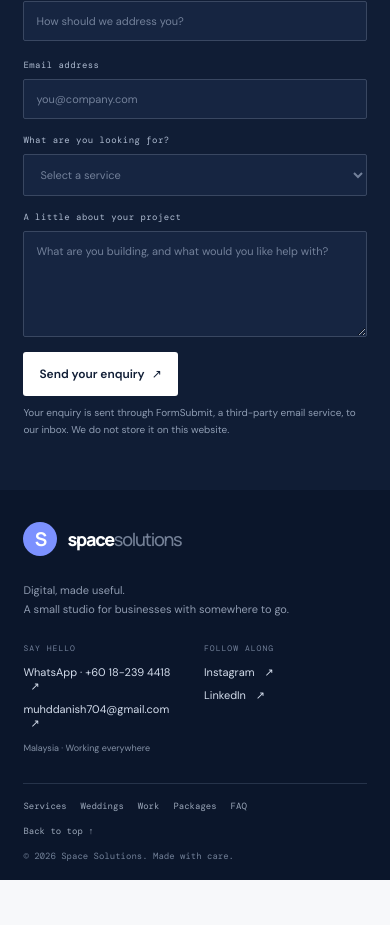
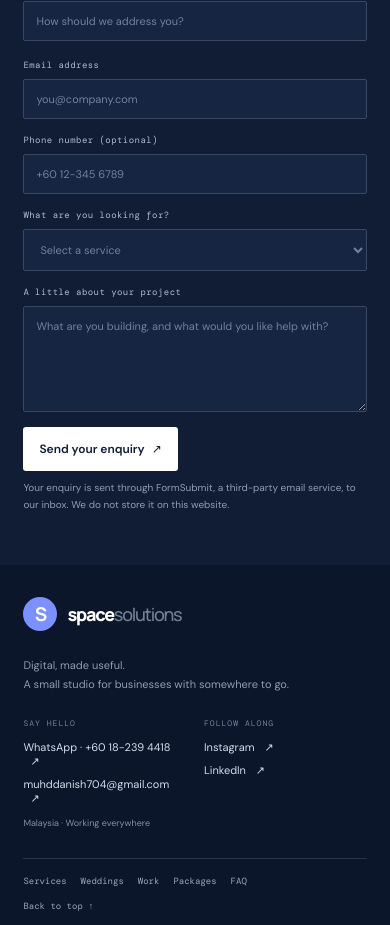
Before and after one commit to Multi-G3n/SpaceSolutions, a React (Vite) app: page / in a window 390 px wide. Shown: the part 9371-10296 px from the top of the page. Before the commit the page ends 10251 px from the top, so only its background shows below. Built offline with nearby package versions, Linux system fonts and the light colour scheme.

Commit message:
Add optional phone number to enquiries

```diff
--- a/src/App.tsx
+++ b/src/App.tsx
@@ -92,6 +92,7 @@ function ContactForm() {
   return <>
     <form className="contact-form" onSubmit={handleSubmit}>
       <div className="form-row"><label>Your name<input name="name" autoComplete="name" placeholder="How should we address you?" required minLength={2} /></label><label>Email address<input type="email" name="email" autoComplete="email" placeholder="you@company.com" required /></label></div>
+      <label>Phone number (optional)<input type="tel" name="phone" autoComplete="tel" placeholder="+60 12-345 6789" /></label>
       <label>What are you looking for?<select name="service" defaultValue="" required><option value="" disabled>Select a service</option><option>Website development</option><option>Graphic design</option><option>Content creation</option><option>AI automation</option><option>Wedding digital card</option><option>Wedding photography + videography</option><option>A mix of things</option></select></label>
       <label>A little about your project<textarea name="message" placeholder="What are you building, and what would you like help with?" rows={4} required minLength={10} /></label>
       <button type="submit" className="button button-light" disabled={submitting}>{submitting ? 'Sending…' : 'Send your enquiry'} <Arrow diagonal /></button>
```
